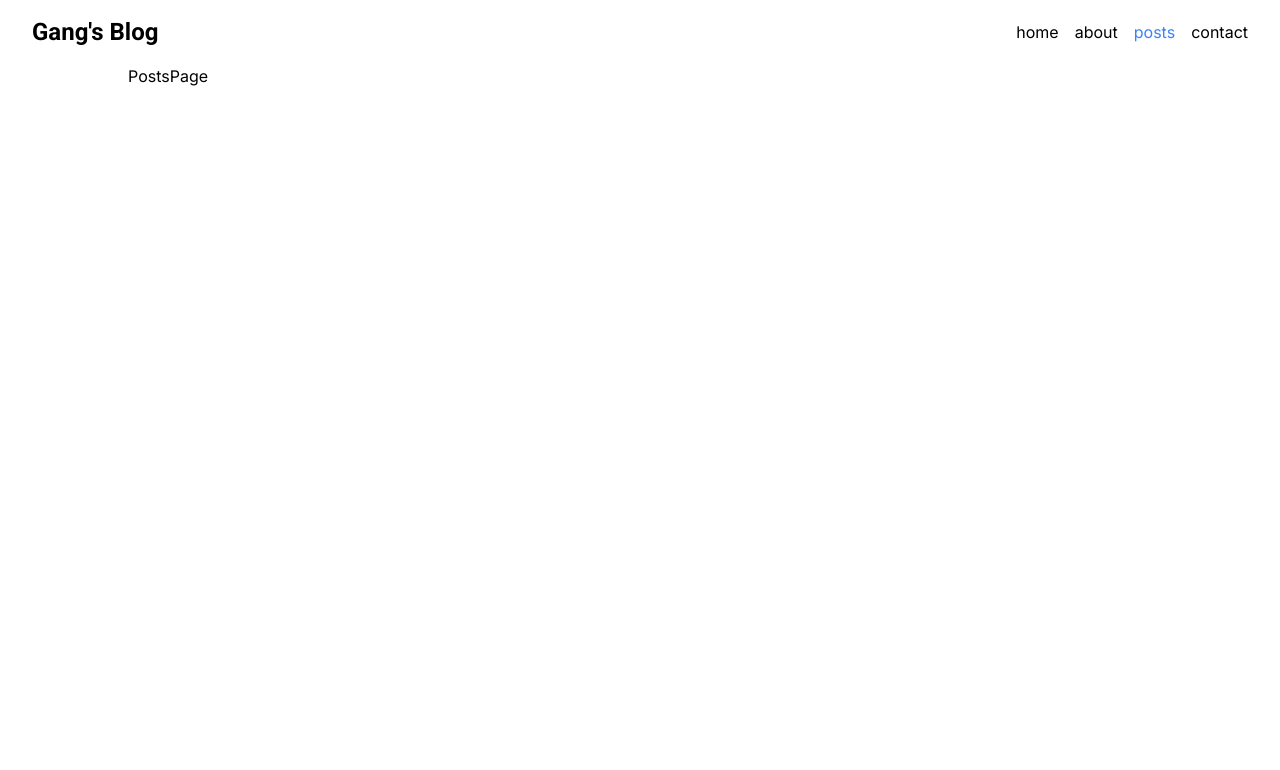
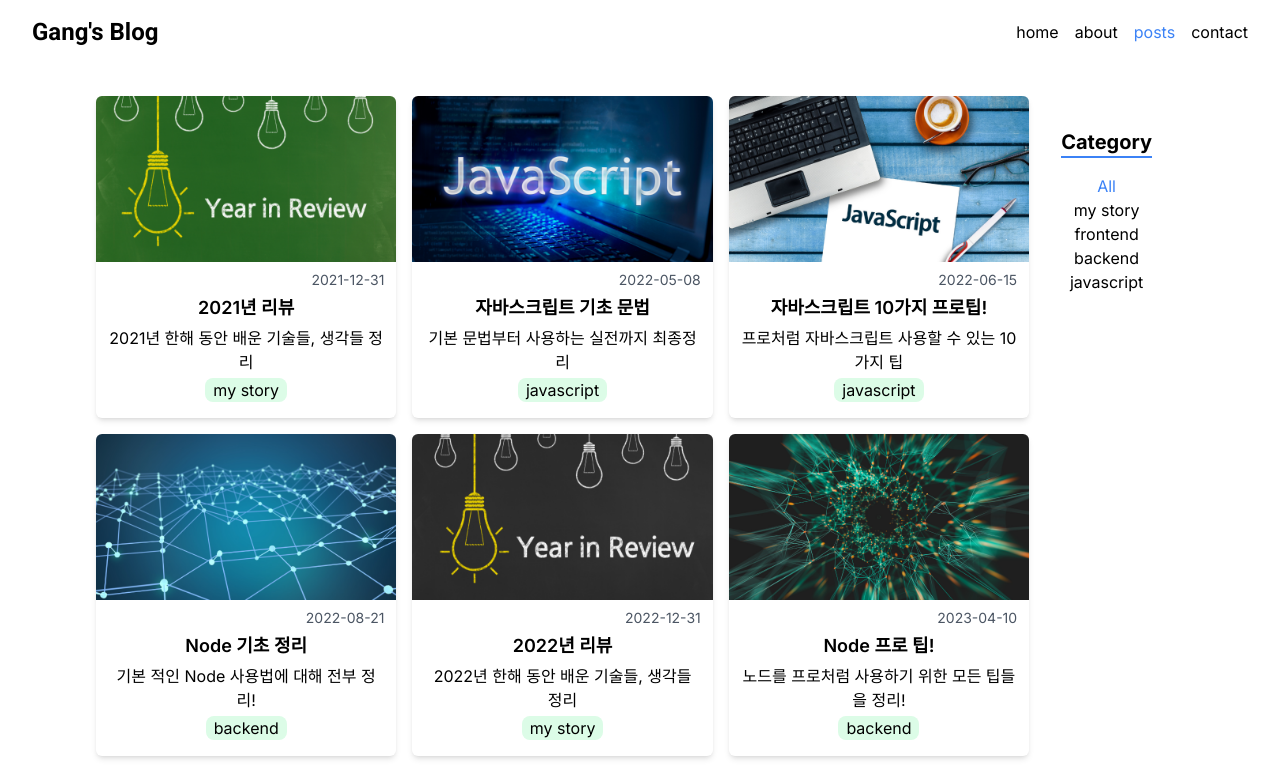
Before and after one commit to GangHub1970/blog, a Next.js app: page /posts in a window 1280 px wide. Shown: the top 770 px of the page. Built offline with nearby package versions, Linux system fonts and the light colour scheme.

Commit message:
Posts page

```diff
--- a/src/app/layout.tsx
+++ b/src/app/layout.tsx
@@ -20,7 +20,7 @@ export default function RootLayout({
     <html lang="en">
       <body className={`h-full ${inter.className}`}>
         <Header />
-        <main className="min-h-full max-w-5xl mx-auto">{children}</main>
+        <main className="min-h-full max-w-6xl mx-auto">{children}</main>
         <Footer />
       </body>
     </html>
--- a/src/app/posts/page.tsx
+++ b/src/app/posts/page.tsx
@@ -1,5 +1,13 @@
 import React from "react";
+import FilteredPosts from "@/components/FilteredPosts";
+import { getPosts } from "@/service/posts";
 
-export default function PostsPage() {
-  return <>PostsPage</>;
+export default async function PostsPage() {
+  const posts = await getPosts();
+
+  return (
+    <div className="flex m-8">
+      <FilteredPosts AllPosts={posts} />
+    </div>
+  );
 }
--- /dev/null
+++ b/src/components/Category.tsx
@@ -0,0 +1,20 @@
+"use client";
+
+import React from "react";
+
+type Props = {
+  category: string;
+  filter: string;
+  setFilter: (category: string) => void;
+};
+
+export default function Category({ category, filter, setFilter }: Props) {
+  const handleClick = () => {
+    setFilter(category);
+  };
+  return (
+    <li className={`${filter === category ? "text-blue-500" : ""}`}>
+      <button onClick={handleClick}>{category}</button>
+    </li>
+  );
+}
--- /dev/null
+++ b/src/components/CategoryBar.tsx
@@ -0,0 +1,28 @@
+import React from "react";
+import { v4 as uuidv4 } from "uuid";
+import Category from "./Category";
+
+type Props = {
+  filter: string;
+  setFilter: React.Dispatch<React.SetStateAction<string>>;
+};
+
+const categories = ["All", "my story", "frontend", "backend", "javascript"];
+
+export default function CategoryBar({ filter, setFilter }: Props) {
+  return (
+    <aside className="sticky top-0 p-8 h-full">
+      <h2 className="text-xl font-bold border-b-2 border-blue-500">Category</h2>
+      <ul className="my-4 text-center">
+        {categories.map((category) => (
+          <Category
+            key={uuidv4()}
+            category={category}
+            filter={filter}
+            setFilter={setFilter}
+          />
+        ))}
+      </ul>
+    </aside>
+  );
+}
--- a/src/components/FeaturedPosts.tsx
+++ b/src/components/FeaturedPosts.tsx
@@ -1,7 +1,6 @@
 import React from "react";
 import { getFeaturedPosts } from "@/service/posts";
-import { v4 as uuidv4 } from "uuid";
-import PostItem from "./PostItem";
+import Posts from "./Posts";
 
 export default async function FeaturedPosts() {
   const posts = await getFeaturedPosts();
@@ -9,13 +8,7 @@ export default async function FeaturedPosts() {
   return (
     <section className="mt-8">
       <h3 className="mb-2 text-xl font-bold">Featured Posts</h3>
-      <article>
-        <ul className="flex flex-wrap gap-4">
-          {posts.map((post) => (
-            <PostItem key={uuidv4()} post={post} />
-          ))}
-        </ul>
-      </article>
+      <Posts posts={posts} />
     </section>
   );
 }
--- /dev/null
+++ b/src/components/FilteredPosts.tsx
@@ -0,0 +1,30 @@
+"use client";
+
+import React, { useEffect, useState } from "react";
+import Posts from "./Posts";
+import CategoryBar from "./CategoryBar";
+import { Post } from "@/service/posts";
+
+type Props = {
+  AllPosts: Post[];
+};
+
+export default function FilteredPosts({ AllPosts }: Props) {
+  const [filter, setFilter] = useState("All");
+  const [filteredPosts, setFilteredPosts] = useState(AllPosts);
+
+  useEffect(() => {
+    if (filter === "All") {
+      setFilteredPosts(AllPosts);
+      return;
+    }
+
+    setFilteredPosts(AllPosts.filter((post) => post.category === filter));
+  }, [filter]);
+  return (
+    <>
+      <Posts posts={filteredPosts} />
+      <CategoryBar filter={filter} setFilter={setFilter} />
+    </>
+  );
+}
--- a/src/components/PostItem.tsx
+++ b/src/components/PostItem.tsx
@@ -14,13 +14,13 @@ export default function PostItem({
       <Image
         src={`/images/posts/${path}.png`}
         alt={`${title} thumbnail`}
-        width="320"
-        height="320"
+        width="420"
+        height="420"
       />
       <div className="flex flex-col items-center gap-1 pt-2 pb-4 px-3">
         <p className="w-full text-end text-sm text-gray-600">{date}</p>
         <p className="text-lg font-semibold">{title}</p>
-        <p>{description}</p>
+        <p className="text-center">{description}</p>
         <p className="px-2 rounded-lg bg-green-100">{category}</p>
       </div>
     </li>
--- /dev/null
+++ b/src/components/Posts.tsx
@@ -0,0 +1,20 @@
+import React from "react";
+import { Post } from "@/service/posts";
+import PostItem from "./PostItem";
+import { v4 as uuidv4 } from "uuid";
+
+type Props = {
+  posts: Post[];
+};
+
+export default function Posts({ posts }: Props) {
+  return (
+    <article className="grow">
+      <ul className="grid grid-cols-1 sm:grid-cols-2 md:grid-cols-3 gap-4">
+        {posts.map((post) => (
+          <PostItem key={uuidv4()} post={post} />
+        ))}
+      </ul>
+    </article>
+  );
+}
```
